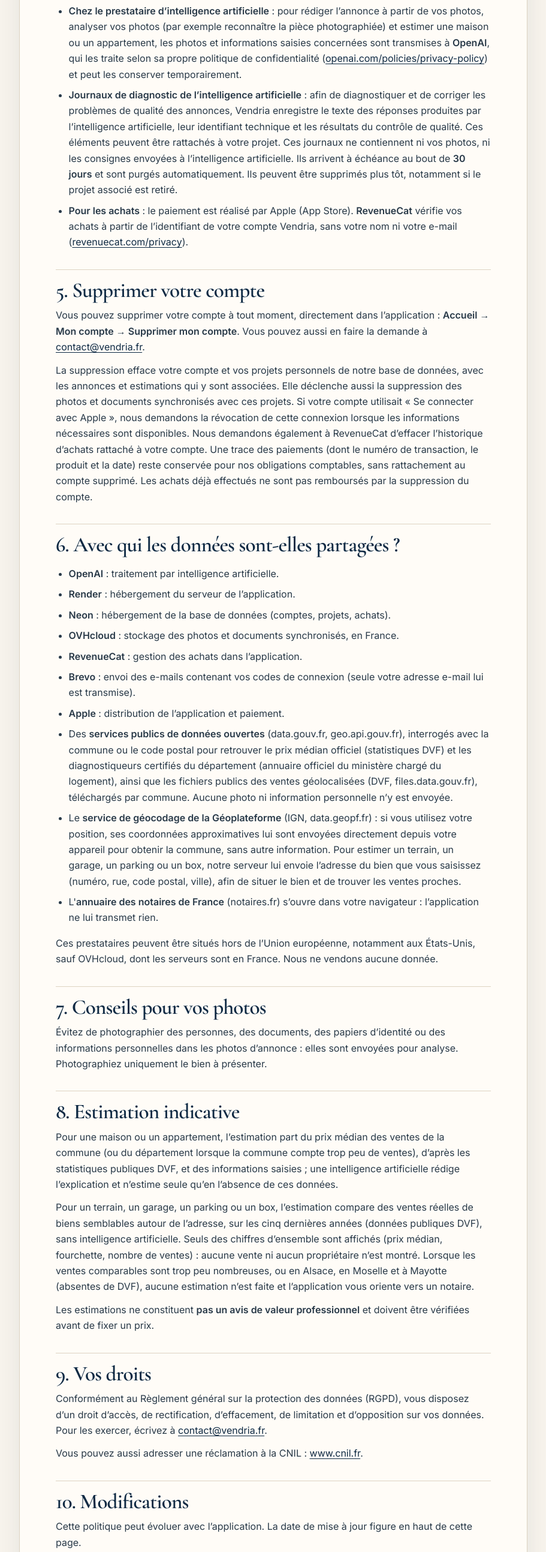
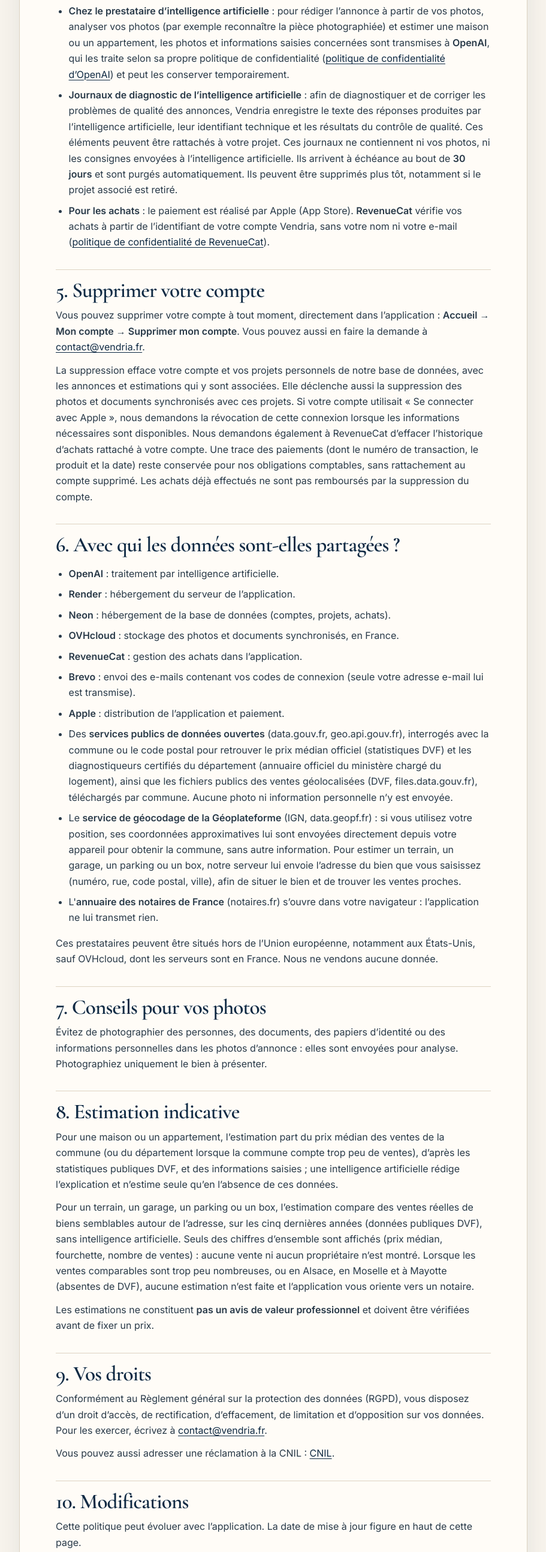
Before and after one commit to Quelenis/venorys-confidentialite, a plain HTML site: page confidentialite.html in a window 1280 px wide. Shown: the part 2484-5071 px from the top of the page at 60% size, without its empty margins (184-1095 px from the left). Drawn offline with nearby package versions, Linux system fonts and the light colour scheme; a web font is replaced by a local one.

Commit message:
Afficher des liens lisibles dans les documents légaux

```diff
--- a/confidentialite.html
+++ b/confidentialite.html
@@ -55,9 +55,9 @@
     <p>Votre compte, vos projets (dont les annonces et les estimations) et les références de vos achats sont enregistrés dans notre base de données. Un projet non acheté peut être supprimé à partir de <strong>37 jours après sa création</strong>. Un projet acheté est conservé pendant <strong>2 ans à compter de la date de l’achat</strong>. Vous pouvez supprimer un projet à tout moment depuis l’application. L’effacement d’un projet entraîne la suppression des copies synchronisées qui lui sont associées. Pour la suppression de votre compte, voir la section 5.</p>
     <p>Après l’effacement du contenu d’un aperçu, des données techniques telles que sa date de création, l’identifiant de l’installation et l’empreinte de l’adresse IP peuvent rester temporairement enregistrées pour appliquer les limites d’usage. Les codes de connexion sont valables 10 minutes. Les traces d’envoi de codes âgées de plus de 24 heures sont purgées lors d’une nouvelle demande de code.</p>
   </li>
-  <li><strong>Chez le prestataire d’intelligence artificielle</strong> : pour rédiger l’annonce à partir de vos photos, analyser vos photos (par exemple reconnaître la pièce photographiée) et estimer une maison ou un appartement, les photos et informations saisies concernées sont transmises à <strong>OpenAI</strong>, qui les traite selon sa propre politique de confidentialité (<a href="https://openai.com/policies/privacy-policy">openai.com/policies/privacy-policy</a>) et peut les conserver temporairement.</li>
+  <li><strong>Chez le prestataire d’intelligence artificielle</strong> : pour rédiger l’annonce à partir de vos photos, analyser vos photos (par exemple reconnaître la pièce photographiée) et estimer une maison ou un appartement, les photos et informations saisies concernées sont transmises à <strong>OpenAI</strong>, qui les traite selon sa propre politique de confidentialité (<a href="https://openai.com/policies/privacy-policy">politique de confidentialité d’OpenAI</a>) et peut les conserver temporairement.</li>
   <li><strong>Journaux de diagnostic de l’intelligence artificielle</strong> : afin de diagnostiquer et de corriger les problèmes de qualité des annonces, Vendria enregistre le texte des réponses produites par l’intelligence artificielle, leur identifiant technique et les résultats du contrôle de qualité. Ces éléments peuvent être rattachés à votre projet. Ces journaux ne contiennent ni vos photos, ni les consignes envoyées à l’intelligence artificielle. Ils arrivent à échéance au bout de <strong>30 jours</strong> et sont purgés automatiquement. Ils peuvent être supprimés plus tôt, notamment si le projet associé est retiré.</li>
-  <li><strong>Pour les achats</strong> : le paiement est réalisé par Apple (App Store). <strong>RevenueCat</strong> vérifie vos achats à partir de l’identifiant de votre compte Vendria, sans votre nom ni votre e-mail (<a href="https://www.revenuecat.com/privacy">revenuecat.com/privacy</a>).</li>
+  <li><strong>Pour les achats</strong> : le paiement est réalisé par Apple (App Store). <strong>RevenueCat</strong> vérifie vos achats à partir de l’identifiant de votre compte Vendria, sans votre nom ni votre e-mail (<a href="https://www.revenuecat.com/privacy">politique de confidentialité de RevenueCat</a>).</li>
 </ul>
 
 <h2>5. Supprimer votre compte</h2>
@@ -89,7 +89,7 @@
 
 <h2>9. Vos droits</h2>
 <p>Conformément au Règlement général sur la protection des données (RGPD), vous disposez d’un droit d’accès, de rectification, d’effacement, de limitation et d’opposition sur vos données. Pour les exercer, écrivez à <a href="mailto:contact@vendria.fr">contact@vendria.fr</a>.</p>
-<p>Vous pouvez aussi adresser une réclamation à la CNIL : <a href="https://www.cnil.fr">www.cnil.fr</a>.</p>
+<p>Vous pouvez aussi adresser une réclamation à la CNIL : <a href="https://www.cnil.fr">CNIL</a>.</p>
 
 <h2>10. Modifications</h2>
 <p>Cette politique peut évoluer avec l’application. La date de mise à jour figure en haut de cette page.</p>
```
Also changed, not shown: cgu-cgv.html (+2 -2 lines), mentions-legales.html (+1 -1 lines).
